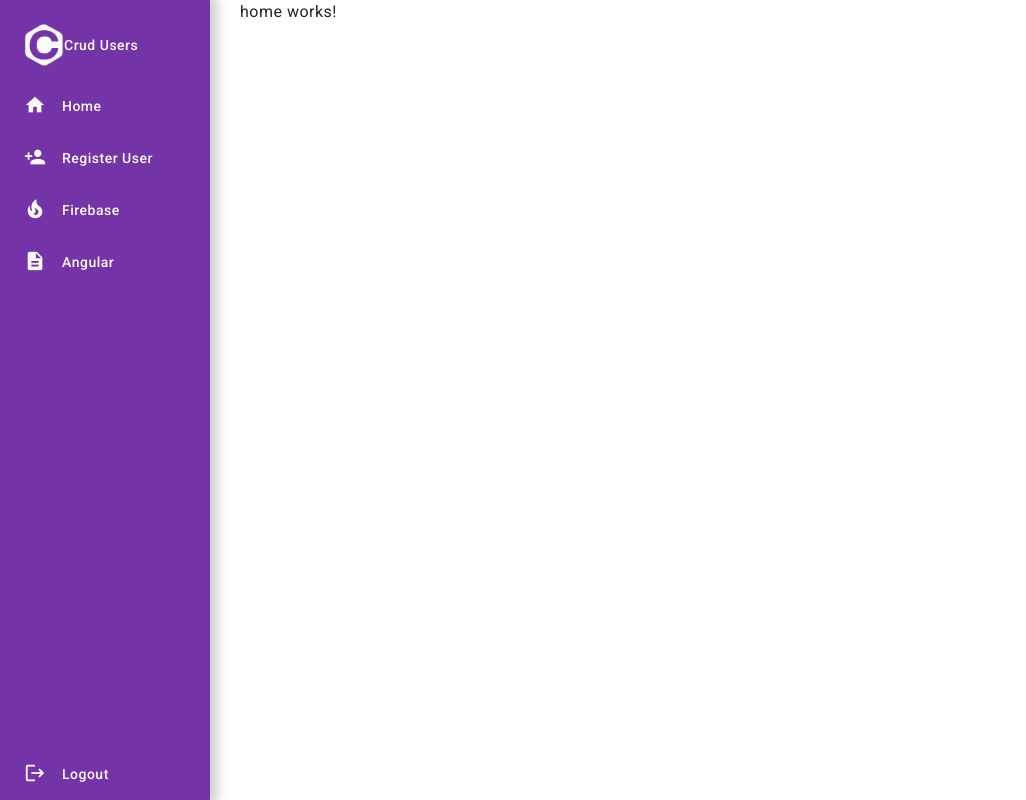
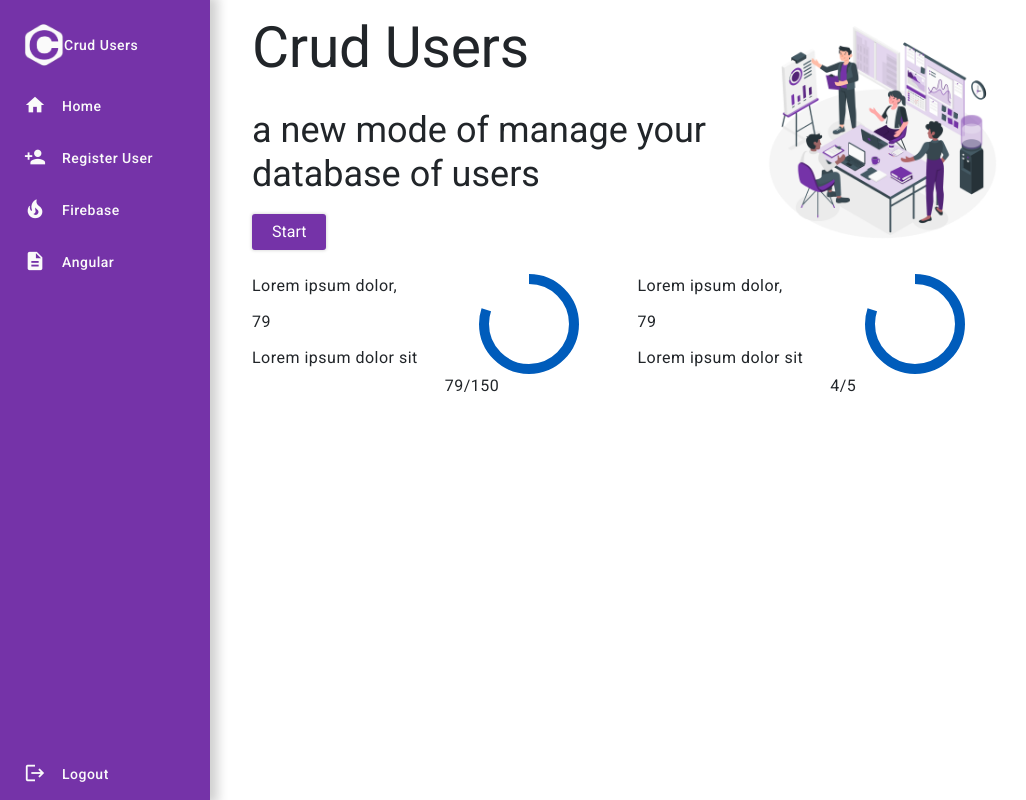
Before and after one commit to GustavoSantos021/CRUD-USERS, an Angular app: page /home in a window 1280 px wide. Shown: the whole page, without its empty margins (0-1026 px from the left). Built offline with nearby package versions, Linux system fonts and the light colour scheme.

Commit message:
home structure

```diff
--- a/src/app/pages/home/home.component.html
+++ b/src/app/pages/home/home.component.html
@@ -1,2 +1,54 @@
 <app-menu></app-menu>
-<p>home works!</p>
+
+<div class="container-fluid pt-3">
+    <div class="row">
+        <!-- LEFT SIDE OF THE SCREEN -->
+        <div class="col-12 col-lg-9">
+            <div class="card-info">
+                <div class="row">
+                    <div class="col-12 col-md-8">
+                        <h1 class="title">Crud Users</h1>
+                        <h3 class="subtitle">
+                            a new mode of <span>manage</span> your database of users
+                        </h3>
+
+                        <app-button textButton="Start" routerLink="/users"> </app-button>
+                    </div>
+                    <div class="col-12 col-md-4">
+                        <img src="../../../assets/dashboard.png" width="100%" >
+                    </div>
+                </div>
+            </div>
+
+            <div class="row mt-4">
+                <!-- LEFT CARD -->
+                <div class="col-6 ">
+                    <div class="card-info">
+                        <div class="row">
+                            <!-- LEFT CARD TEXT -->
+                            <div class="col-6 ">
+                                <p class="subtitle-card">Lorem ipsum dolor,</p>
+                                <p class="number-card"> 79</p>
+                                <p class="span-card">Lorem ipsum dolor sit </p>
+                            </div>
+                            <!-- LEFT CARD SPINNER -->
+                            <div class="col-6">
+                            <mat-progress-spinner class="example-margin mx-auto color-spinner" mode="determinate" value="80"></mat-progress-spinner>
+                            <p class="info-spinner">79/150</p>
+                            </div>
+                        </div>
+                    </div>
+                </div>
+                <div class="col-6">
+                    <div class="card-info">
+                        <diV class="row">                            <!-- RIGHT CARD TEXT -->
+                            <div class="col-6 ">
+                                <p class="subtitle-card">Lorem ipsum dolor,</p>
+                                <p class="number-card"> 79</p>
+                                <p class="span-card">Lorem ipsum dolor sit </p>
+                            </div>
+                            <!-- RIGHT CARD SPINNER -->
+                            <div class="col-6">
+                            <mat-progress-spinner class="example-margin mx-auto color-spinner" mode="determinate" value="80"></mat-progress-spinner>
+                            <p class="info-spinner">4/5</p>
+                            </div>
--- a/src/app/pages/home/home.component.scss
+++ b/src/app/pages/home/home.component.scss
@@ -0,0 +1,5 @@
+.row{
+    display: flex;
+    flex-direction: row;
+    flex-wrap: nowrap;
+}
```
Also changed, not shown: src/app/app.module.ts (+12 -3 lines).
